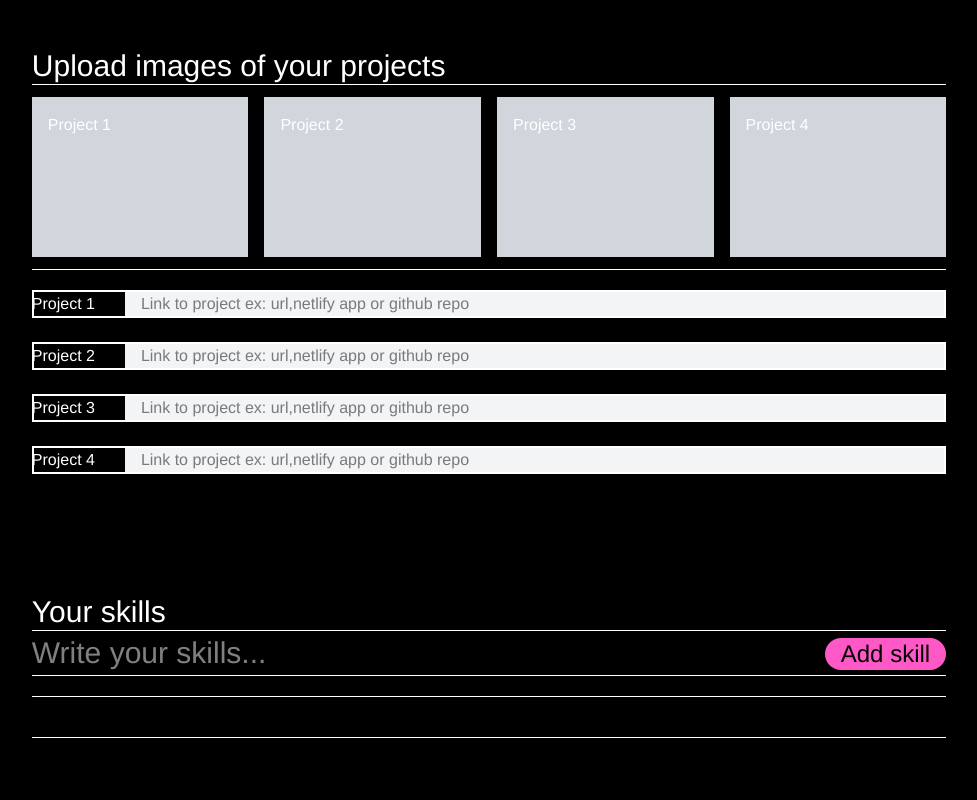
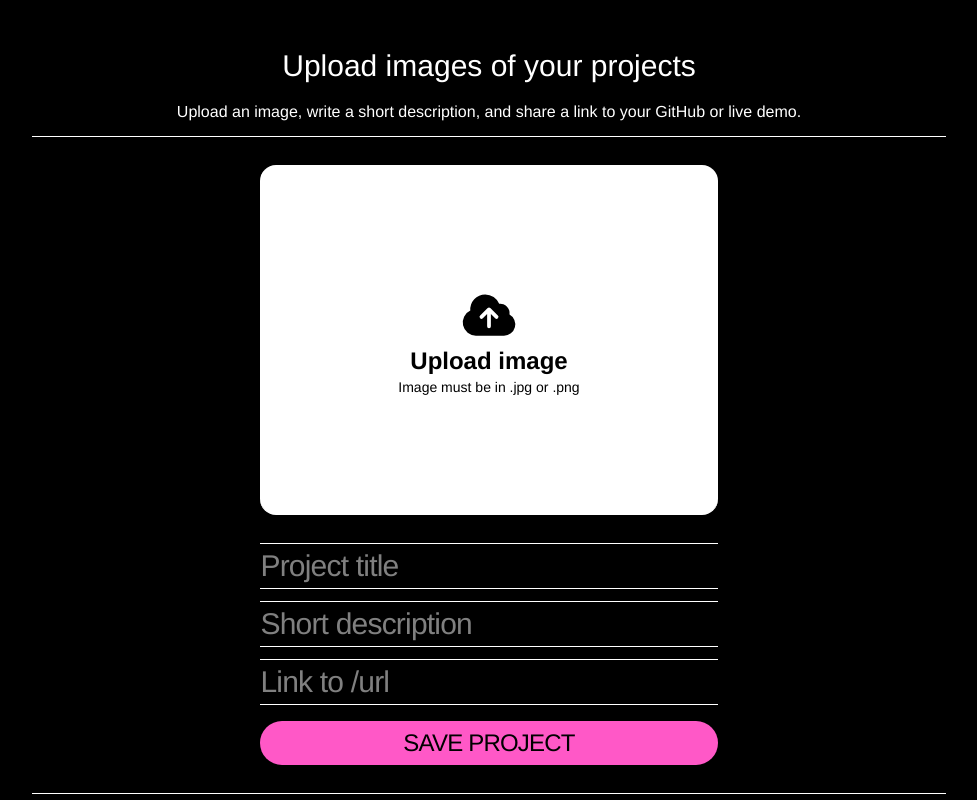
Before and after one commit to maxwelin/team-1, a React (Vite) app: page / in a window 1280 px wide. Shown: the part 1180-1980 px from the top of the page, without its empty margins (151-1128 px from the left). Built offline with nearby package versions, Linux system fonts and the light colour scheme.

Commit message:
form - proj now works. Missing delete proj functionality, wip

```diff
--- a/src/components/Form/Form.jsx
+++ b/src/components/Form/Form.jsx
@@ -1,12 +1,13 @@
-import { useContext, useState } from "react";
+import { useContext, useRef, useState } from "react";
 import { FormContext } from "../providers/FormContext";
 import { BsFiletypePdf, BsFiletypeJpg } from "react-icons/bs";
-import { CgProfile } from "react-icons/cg";
+import { HiCloudArrowUp } from "react-icons/hi2";
 import { LuFilePenLine } from "react-icons/lu";
 import { VscDebugRestart } from "react-icons/vsc";
 
 const Form = () => {
   const [skillInput, setSkillInput] = useState("");
+  const [imgUrl, setImgUrl] = useState("");
 
   const {
     firstName,
@@ -32,6 +33,7 @@ const Form = () => {
     setProfilePic,
     setToggleForm,
     fileName,
+    projList,
     setFileName,
     cvFile,
     setCvFile,
@@ -53,6 +55,7 @@ const Form = () => {
     setAccentColorName,
     fontFamily,
     setFontFamily,
+    setProjList,
   } = useContext(FormContext);
 
   const handleProfilePicUpload = (e) => {
@@ -64,12 +67,40 @@ const Form = () => {
     }
   };
 
+  const handleProjImgUpload = (e) => {
+    const file = e.target.files[0];
+    if (file) {
+      const imageUrl = URL.createObjectURL(file);
+      setImgUrl(imageUrl);
+    }
+  };
+
   const handleCVUpload = (e) => {
     const file = e.target.files[0];
     if (file && file.type === "application/pdf") {
       setCvFile(file);
       setCvFileName(file.name);
     }
+  };
+
+  const handleSaveProject = (e) => {
+    e.preventDefault();
+
+    const projObject = {
+      title: projRef.current.value,
+      desc: descRef.current.value,
+      link: linkRef.current.value,
+      img: imgUrl,
+    };
+
+    setProjList([...projList, projObject]);
+
+    console.log(projList);
+
+    setImgUrl("");
+    projRef.current.value = "";
+    descRef.current.value = "";
+    linkRef.current.value = "";
   };
 
   const handleColorChange = (e) => {
@@ -123,6 +154,11 @@ const Form = () => {
 
     setToggleForm(false);
   };
+
+  const projRef = useRef();
+  const descRef = useRef();
+  const linkRef = useRef();
+  const imageRef = useRef();
 
   return (
     <div className="flex flex-col items-start gap-6">
@@ -280,50 +316,94 @@ const Form = () => {
         </div>
 
         <div className="flex flex-col mt-30 mb-30">
-          <p className=" text-3xl text-left font-normal">
+          <h3 className=" text-3xl text-center font-normal">
             Upload images of your projects
+          </h3>
+          <p className="text-center pt-4 mb-3">
+            Upload an image, write a short description, and share a link to your
+            GitHub or live demo.
           </p>
-          <div className="grid grid-cols-4 gap-4 border-t border-b pt-3 pb-3 mb-5">
-            <div className="bg-gray-300 h-40 p-4">Project 1</div>
-            <div className="bg-gray-300 p-4">Project 2</div>
-            <div className="bg-gray-300 p-4">Project 3</div>
-            <div className="bg-gray-300 p-4">Project 4</div>
-            {/* <div className="bg-gray-300 h-20 p-4">Item 5</div>
-            <div className="bg-gray-300 p-4">Item 6</div>
-            <div className="bg-gray-300 p-4">Item 7</div>
-            <div className="bg-gray-300 p-4">Item 8</div> */}
-          </div>
+          <div className="relative flex flex-col items-center border-t w-full border-b pt-7 pb-7 mb-5 justify-around">
+            {imgUrl ? (
+              <>
+                <label
+                  htmlFor="projectImg"
+                  className="absolute top-7 w-1/2 pointer-events-none"
+                  style={{ color: bgColor }}
+                >
+                  {" "}
+                  <img
+                    className="h-[350px] w-full rounded-2xl w-1/2 mb-7 object-cover object-center"
+                    src={imgUrl}
+                  />
+                </label>
+                <input
+                  className=" h-[350px] border-b-2 rounded-2xl w-1/2 cursor-pointer mb-7"
+                  style={{ backgroundColor: fontColor }}
+                  type="file"
+                  accept="image/*"
+                  name="projectImg"
+                  ref={imageRef}
+                  onChange={handleProjImgUpload}
+                />
+              </>
+            ) : (
+              <>
+                <label
+                  htmlFor="projectImg"
+                  className="absolute top-37 pointer-events-none"
+                  style={{ color: bgColor }}
+                >
+                  {" "}
+                  <div className="flex flex-col text-center">
+                    <HiCloudArrowUp className="text-6xl ml-auto mr-auto" />
+                    <h3 className="text-2xl font-semibold">Upload image</h3>
+                    <p className="text-sm">Image must be in .jpg or .png</p>
+                  </div>
+                </label>
+                <input
+                  className=" h-[350px] border-b-2 rounded-2xl w-1/2 cursor-pointer mb-7"
+                  style={{ backgroundColor: fontColor }}
+                  type="file"
+                  accept="image/*"
+                  name="projectImg"
+                  ref={imageRef}
+                  onChange={handleProjImgUpload}
+                />
+              </>
+            )}
 
-          <div className="flex flex-col gap-6 relative">
-            {["project1", "project2", "project3", "project4"].map(
-              (item, index) => {
-                const splitIndex = item.search(/\d/);
-                const proj = item.slice(0, splitIndex);
-                const number = item.slice(splitIndex);
-                const label =
-                  proj.charAt(0).toUpperCase() + proj.slice(1) + " " + number;
-
-                return (
-                  <div
-                    key={index}
-                    className="w-full flex border-2 border-b-white"
-                  >
-                    <label
-                      htmlFor={item}
-                      className={`text-white text-1xl text-left font-light absolute left-0`}
-                    >
-                      {label}
-                    </label>
-                    <input
-                      type="url"
-                      name={item}
-                      placeholder="Link to project ex: url,netlify app or github repo"
-                      className="outline-none bg-gray-100 w-[90%] text-1.5xl font-light text-black pl-4 ml-auto"
-                    />
-                  </div>
-                );
-              }
-            )}
+            <div className="flex flex-col w-1/2 tracking-tighter">
+              <input
+                type="text"
+                name="projTitle"
+                placeholder="Project title"
+                ref={projRef}
+                className="outline-none border-t border-b text-3xl font-light py-1 pb-1 mb-3"
+              />
+              <input
+                type="text"
+                name="projDescription"
+                placeholder="Short description"
+                ref={descRef}
+                className="outline-none border-t border-b text-3xl font-light py-1 pb-1 mb-3"
+              />
+              <input
+                type="text"
+                name="projLink"
+                placeholder="Link to /url"
+                ref={linkRef}
+                className="outline-none border-t border-b text-3xl font-light py-1 pb-1 mb-4"
+              />
+              <button
+                style={{ backgroundColor: accentColor }}
+                onClick={handleSaveProject}
+                className="cursor-pointer h-11 items-center pl-4 pr-4 rounded-4xl text-black text-2xl transition duration-300 ease-in-out hover:bg-fuchsia-600"
+              >
+                SAVE PROJECT
+              </button>
+            </div>
+            {projList && <p>{projList[0]?.title}</p>}
           </div>
         </div>
 
--- a/src/components/Portfolio/Projects.jsx
+++ b/src/components/Portfolio/Projects.jsx
@@ -6,7 +6,7 @@ import Slider from "react-slick";
 import { FormContext } from "../providers/FormContext";
 
 const Projects = () => {
-  const { accentColor } = useContext(FormContext);
+  const { accentColor, projList } = useContext(FormContext);
 
   const [isOpen, setIsOpen] = useState(false);
 
@@ -49,6 +49,8 @@ const Projects = () => {
               }`}
             >
               <div className="relative text-center pb-50 overflow-visible">
+                {projList.length > 1 ? (
+                  <>
                     <button
                       onClick={() => sliderRef.current.slickPrev()}
                       className="absolute left-35 top-[30%] text-black bg-white text-[14px] z-10 md:text-[20px] tracking-widest rotate-[-90deg] hover:bg-transparent hover: px-1 py-0.5 rounded cursor-pointer"
@@ -56,14 +58,18 @@ const Projects = () => {
                       BACK
                     </button>
                     <Slider ref={sliderRef} {...settings}>
-                  {["Lorem", "Ipsum", "För", "Helvete"].map((text, i) => (
+                      {projList.map((proj, i) => (
                         <div className="bg-[#D9D9D9] w-[600px] h-[300px] relative">
+                          <img
+                            src={proj.img}
+                            alt=""
+                            className="object-cover w-full  max-h-full"
+                          />
                           <h3 className="absolute left-1/2 -translate-x-1/2 -top-13 z-10 text-4xl tracking-tighter">
-                        {text}
+                            {proj.title}
                           </h3>
                           <h3 className="absolute left-1/2 -translate-x-1/2 -bottom-22 z-10 text-xl tracking-tighter">
-                        Lorem, ipsum dolor sit amet consectetur adipisicing
-                        elit. Atque, eligendi.
+                            {proj.desc}
                           </h3>
                         </div>
                       ))}
@@ -74,6 +80,24 @@ const Projects = () => {
                     >
                       NEXT
                     </button>
+                  </>
+                ) : (
+                  <>
+                    <div className=" w-[900px] h-[450px] relative ml-auto mr-auto">
+                      <img
+                        src={projList[0]?.img}
+                        alt=""
+                        className="object-cover w-full  max-h-full"
+                      />
+                      <h3 className="absolute left-1/2 -translate-x-1/2 -top-13 z-10 text-4xl tracking-tighter">
+                        {projList[0]?.title}
+                      </h3>
+                      <h3 className="absolute left-1/2 -translate-x-1/2 -bottom-22 z-10 text-xl tracking-tighter">
+                        {projList[0]?.desc}
+                      </h3>
+                    </div>
+                  </>
+                )}
               </div>
             </div>
           </div>
--- a/src/components/providers/FormContext.jsx
+++ b/src/components/providers/FormContext.jsx
@@ -4,12 +4,12 @@ const FormContext = createContext(undefined);
 
 const FormContextProvider = ({ children }) => {
   const [toggleForm, setToggleForm] = useState(true);
-  const [firstName, setFirstName] = useState("First name");
-  const [lastName, setLastName] = useState("Last name");
-  const [school, setSchool] = useState("School");
-  const [education, setEducation] = useState("Education");
-  const [email, setEmail] = useState("Example@email.com");
-  const [phoneNumber, setPhoneNumber] = useState("Phone number");
+  const [firstName, setFirstName] = useState("");
+  const [lastName, setLastName] = useState("");
+  const [school, setSchool] = useState("");
+  const [education, setEducation] = useState("");
+  const [email, setEmail] = useState("");
+  const [phoneNumber, setPhoneNumber] = useState("");
   const [githubURL, setGithubURL] = useState("https://github.com/");
   const [linkedInURL, setLinkedInURL] = useState("https://linkedin.com/");
   const [profilePic, setProfilePic] = useState(null);
@@ -30,6 +30,7 @@ const FormContextProvider = ({ children }) => {
   const [fontFamily, setFontFamily] = useState("Helvetica, sans-serif");
   const [location, setLocation] = useState("Stockholm");
   const [author, setAuthor] = useState("Team Juan");
+  const [projList, setProjList] = useState([]);
 
   return (
     <FormContext.Provider
@@ -59,6 +60,7 @@ const FormContextProvider = ({ children }) => {
         fontFamily,
         location,
         author,
+        projList,
         setToggleForm,
         setFirstName,
         setLastName,
@@ -84,6 +86,7 @@ const FormContextProvider = ({ children }) => {
         setFontFamily,
         setLocation,
         setAuthor,
+        setProjList,
       }}
     >
       {children}
```
Lines whose indentation alone changed are shown as unchanged.
